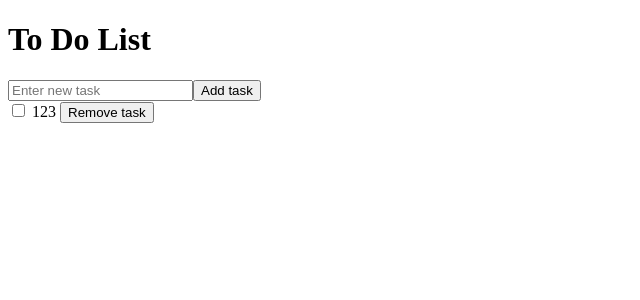
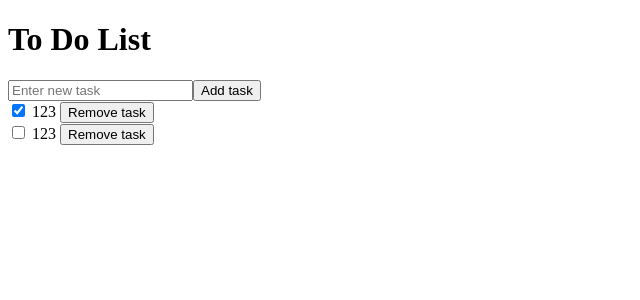
Before and after one commit to kinnaamf/nuxt-todo-list, a Nuxt app: page / in a window 1280 px wide. Shown: the top 300 px of the page, without its empty margins (0-640 px from the left). Built offline with nearby package versions, Linux system fonts and the light colour scheme; data requests are answered from the project's data file.

Commit message:
added toggleDone function

```diff
--- a/app/app.vue
+++ b/app/app.vue
@@ -19,6 +19,7 @@
           <input
               type="checkbox"
               v-model="task.done"
+              @change="toggleDone(task)"
           > {{ task.title }}
 
           <button @click="deleteTask(task.id)">Remove task</button>
@@ -46,6 +47,8 @@ const newTask = reactive<NewTask>({
   done: false,
 });
 const tasks = ref<Array<Task>>([]);
+
+const isChecked = ref(false)
 
 const { data: tasksData } = await useLazyFetch("http://localhost:5000/tasks");
 
@@ -81,4 +84,13 @@ const deleteTask = async (id: string) => {
     console.log(error)
   }
 }
+
+const toggleDone = async (task: Task) => {
+  const res = await $fetch(`http://localhost:5000/tasks/${ task.id }`, {
+    method: "PATCH",
+    body: {
+      done: task.done
+    }
+  })
+}
 </script>
--- a/db.json
+++ b/db.json
@@ -3,6 +3,11 @@
     {
       "id": "783c",
       "title": "123",
+      "done": true
+    },
+    {
+      "id": "f95f",
+      "title": "123",
       "done": false
     }
   ]
```
